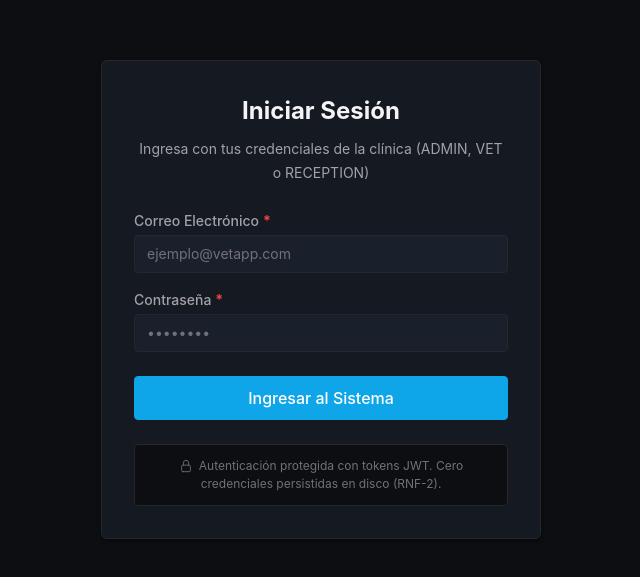
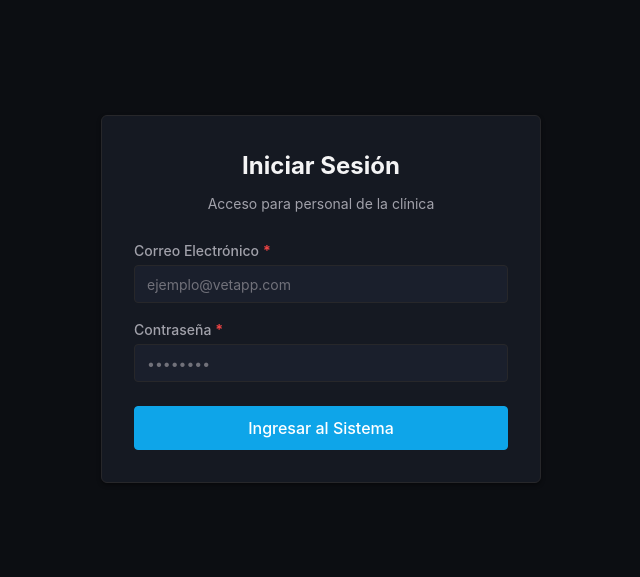
Before and after one commit to RainbowDash23/vet-app, a React (Vite) app in the folder apps/desktop/: page / in a window 1280 px wide. Shown: the part 101-678 px from the top of the page, without its empty margins (319-959 px from the left). Built offline with nearby package versions, Linux system fonts and the light colour scheme; no server answers.

Commit message:
fix(desktop): update login subtitle copy and remove security disclaimer box

```diff
--- a/apps/desktop/src/screens/login-screen.module.css
+++ b/apps/desktop/src/screens/login-screen.module.css
@@ -67,15 +67,3 @@
   width: 100%;
   margin-top: var(--space-2);
 }
-
-.securityNote {
-  margin-top: var(--space-6);
-  padding: var(--space-3);
-  background-color: var(--color-bg-app);
-  border: 1px solid var(--color-border);
-  border-radius: var(--radius-md);
-  font-size: var(--font-size-xs);
-  color: var(--color-text-muted);
-  text-align: center;
-  line-height: var(--line-height-normal);
-}
--- a/apps/desktop/src/screens/login-screen.tsx
+++ b/apps/desktop/src/screens/login-screen.tsx
@@ -3,7 +3,7 @@ import { useForm } from 'react-hook-form';
 import { zodResolver } from '@hookform/resolvers/zod';
 import { z } from 'zod';
 import { Button, Input } from '../components/ui';
-import { WarningIcon, LockIcon } from '../components/ui/icons';
+import { WarningIcon } from '../components/ui/icons';
 import { ApiError } from '../services/api.client';
 import { useAuth } from '../context/auth.context';
 import styles from './login-screen.module.css';
@@ -92,7 +92,7 @@ export const LoginScreen: React.FC<LoginScreenProps> = ({
       <div className={styles.header}>
         <h1 className={styles.title}>Iniciar Sesión</h1>
         <p className={styles.subtitle}>
-          Ingresa con tus credenciales de la clínica (ADMIN, VET o RECEPTION)
+          Acceso para personal de la clínica
         </p>
       </div>
 
@@ -140,11 +140,6 @@ export const LoginScreen: React.FC<LoginScreenProps> = ({
           Ingresar al Sistema
         </Button>
       </form>
-
-      <div className={styles.securityNote}>
-        <LockIcon size={14} style={{ display: 'inline', verticalAlign: 'text-bottom', marginRight: '6px' }} />
-        Autenticación protegida con tokens JWT. Cero credenciales persistidas en disco (RNF-2).
-      </div>
     </div>
   );
 };
```
Also changed, not shown: 1 other file (tests, documents, lock files or other folders).
